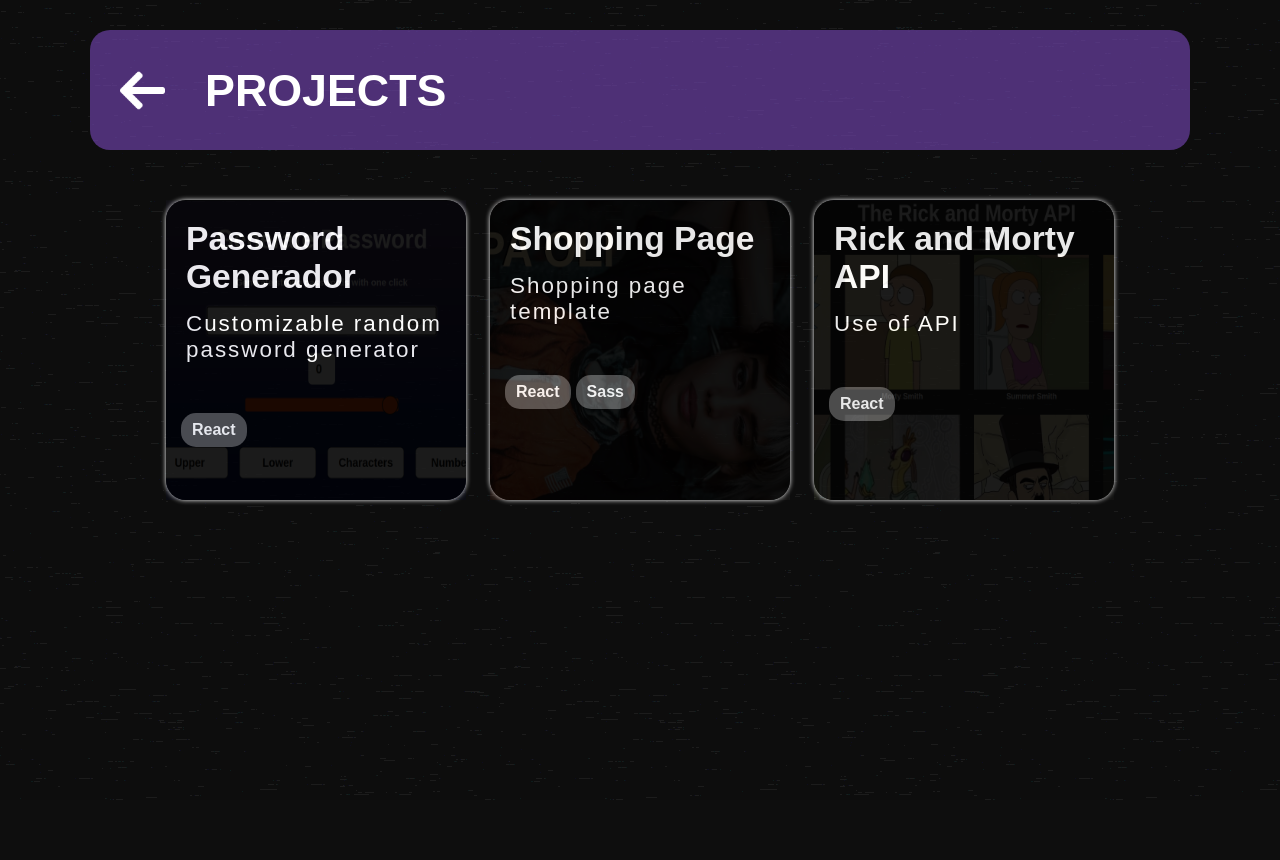
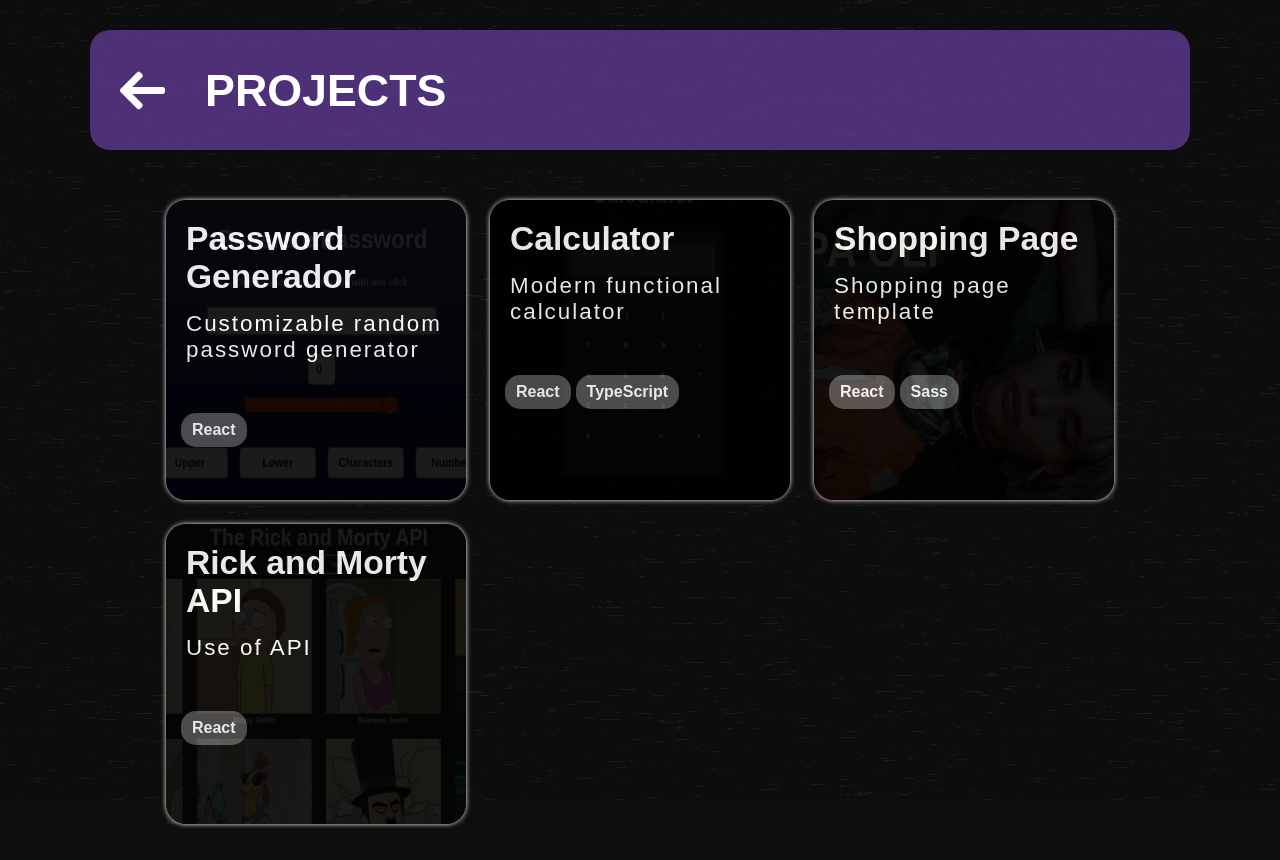
Before and after one commit to Tommyyoliver/my-portfolio, a React (Vite) app: page /projects in a window 1280 px wide. Built offline with nearby package versions, Linux system fonts and the light colour scheme.

Commit message:
Project Calculator added

```diff
--- a/src/Projects.jsx
+++ b/src/Projects.jsx
@@ -1,6 +1,7 @@
 import './Projects.scss';
 import arrow from './assets/right-arrow.png';
 import password from './assets/page-password.png'
+import calculator from './assets/calculator.png';
 import shop from './assets/page-shop.png'
 import api from './assets/page-api.png'
 import close from './assets/close.png';
@@ -35,23 +36,34 @@
                     github: "https://github.com/tommyyoliver/generate-password",
                 }
             });
-        } else if (id == 2){
+        } else if (id == 2) {
             setShowPortal({
                 show: !showPortal.show,
                 text: {
                     title: text.projectpage.project2.title,
                     description: text.projectpage.project2.description,
+                    tag: ["React", "TypeScript"],
+                    website: "https://tommyyoliver.github.io/calculator/",
+                    github: "https://github.com/tommyyoliver/calculator/",
+                }
+            });
+        } else if (id == 3){
+            setShowPortal({
+                show: !showPortal.show,
+                text: {
+                    title: text.projectpage.project3.title,
+                    description: text.projectpage.project3.description,
                     tag: ["React", "Sass"],
                     website: "https://tommyyoliver.github.io/shopping-page/",
                     github: "https://github.com/tommyyoliver/shopping-page/",
                 }
             });
-        } else if (id == 3) {
+        } else if (id == 4) {
             setShowPortal({
                 show: !showPortal.show,
                 text: {
-                    title: text.projectpage.project3.title,
-                    description: text.projectpage.project3.description,
+                    title: text.projectpage.project4.title,
+                    description: text.projectpage.project4.description,
                     tag: ["React"],
                     website: "https://tommyyoliver.github.io/rick-and-morty-api/",
                     github: "https://github.com/tommyyoliver/rick-and-morty-api/",
@@ -111,26 +123,41 @@
                             </div>
                         </div>
                     </div>
+
                     <div onClick={() => handleShowPortal(2)} className="projectpage-section-2">
                         <div className='projectpage-section-2-img'>
-                                <img src={shop} alt='shop' />
+                            <img src={calculator} alt='password' />
                         </div>
                         <div className='projectpage-text'>
                             <p className='projectpage-text-title'>{text.projectpage.project2.title}</p>
                             <p className='projectpage-text-description'>{text.projectpage.project2.description}</p>
                             <div className='projectpage-tag'>
                                 <p>React</p>
+                                <p>TypeScript</p>
+                            </div>
+                        </div>
+                    </div>
+
+                    <div onClick={() => handleShowPortal(3)} className="projectpage-section-3">
+                        <div className='projectpage-section-3-img'>
+                                <img src={shop} alt='shop' />
+                        </div>
+                        <div className='projectpage-text'>
+                            <p className='projectpage-text-title'>{text.projectpage.project3.title}</p>
+                            <p className='projectpage-text-description'>{text.projectpage.project3.description}</p>
+                            <div className='projectpage-tag'>
+                                <p>React</p>
                                 <p>Sass</p>
                             </div>
                         </div>
                     </div>
-                    <div onClick={() => handleShowPortal(3)} className="projectpage-section-3">
-                        <div className='projectpage-section-3-img'>
+                    <div onClick={() => handleShowPortal(4)} className="projectpage-section-4">
+                        <div className='projectpage-section-4-img'>
                             <img src={api} alt='api' />
                         </div>
                         <div className='projectpage-text'>
-                            <p className='projectpage-text-title'>{text.projectpage.project3.title}</p>
-                            <p className='projectpage-text-description'>{text.projectpage.project3.description}</p>
+                            <p className='projectpage-text-title'>{text.projectpage.project4.title}</p>
+                            <p className='projectpage-text-description'>{text.projectpage.project4.description}</p>
                             <div className='projectpage-tag'>
                                 <p>React</p>
                             </div>
--- a/src/Projects.scss
+++ b/src/Projects.scss
@@ -151,7 +151,7 @@
     justify-content: center;
 
 
-    > .projectpage-section-1, .projectpage-section-2, .projectpage-section-3 {
+    > .projectpage-section-1, .projectpage-section-2, .projectpage-section-3, .projectpage-section-4 {
         box-shadow: 0px 0px 5px 0px #ffffff;
         border-radius: variables.$border;
         background-color: #010101dd;
@@ -221,6 +221,18 @@
         grid-column: 1 / 2;
         grid-row: 3 / 4;
         > .projectpage-section-3-img {
+            position: absolute;
+            opacity: .1;
+            > img {
+                width: 300px;
+                height: 300px;
+            }
+        }
+    }
+    > .projectpage-section-4 {
+        grid-column: 1 / 2;
+        grid-row: 4 / 5;
+        > .projectpage-section-4-img {
             position: absolute;
             opacity: .1;
             > img {
@@ -315,7 +327,7 @@
         gap: 1.5rem;
 
 
-        > .projectpage-section-1, .projectpage-section-2, .projectpage-section-3 {
+        > .projectpage-section-1, .projectpage-section-2, .projectpage-section-3, .projectpage-section-4 {
             cursor: pointer;
             transition: .3s;
             > .projectpage-text {
@@ -336,7 +348,7 @@
                 }
             }
         }
-        > .projectpage-section-1:hover, .projectpage-section-2:hover, .projectpage-section-3:hover {
+        > .projectpage-section-1:hover, .projectpage-section-2:hover, .projectpage-section-3:hover, .projectpage-section-4:hover {
             transform: scale(1.05);
         }
 
@@ -350,6 +362,10 @@
         }
         > .projectpage-section-3 {
             grid-column: 1 / 2;
+            grid-row: 2 / 3;
+        }
+        > .projectpage-section-4 {
+            grid-column: 2 / 3;
             grid-row: 2 / 3;
         }
     }
@@ -388,5 +404,9 @@
             grid-column: 3 / 4;
             grid-row: 1 / 2;
         }
+        > .projectpage-section-4 {
+            grid-column: 1 / 2;
+            grid-row: 2 / 3;
+        }
     }
 }
--- a/src/myContext.jsx
+++ b/src/myContext.jsx
@@ -21,10 +21,14 @@
                     description: "Customizable random password generator",
                 },
                 project2: {
+                    title: "Calculator",
+                    description: "Modern functional calculator"
+                },
+                project3: {
                     title: "Shopping Page",
                     description: "Shopping page template"
                 },
-                project3: {
+                project4: {
                     title: "Rick and Morty API",
                     description: "Use of API"
                 }
```
Also changed, not shown: src/assets/calculator.png (added).
